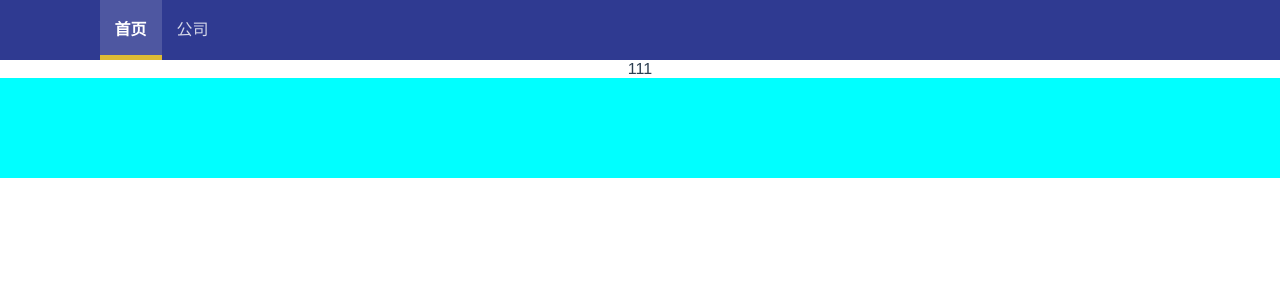
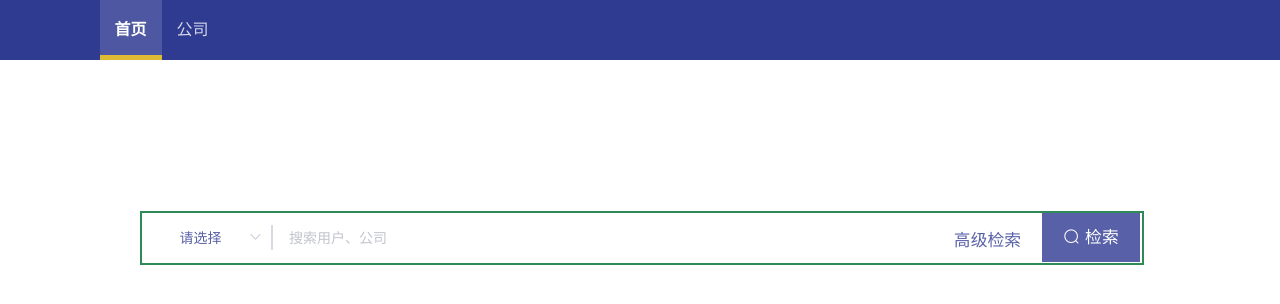
Before and after one commit to 2023-SE-13/24-SP-FrontEnd, a Vue app: page /main in a window 1280 px wide. Shown: the top 304 px of the page. Built offline with nearby package versions, Linux system fonts and the light colour scheme.

Commit message:
搜索条提交

```diff
--- a/src/views/HomePage.vue
+++ b/src/views/HomePage.vue
@@ -1,7 +1,30 @@
 <template>
-    <div>
-        {{ 111 }}
-        <div class="test"></div>
+    <div class="home-page">
+        <!-- {{ 111 }}
+        <div class="test"></div> -->
+        <div class="img-container">
+            <div class="search-bar">
+                <el-input placeholder="搜索用户、公司" @input="allow" v-model="input3" class="input-with-select">
+                    <el-select class="select" v-model="select" slot="prepend" placeholder="请选择">
+                        <el-option label="标题" value="1"></el-option>
+                        <el-option label="关键词" value="2"></el-option>
+                        <el-option label="作者" value="3"></el-option>
+                        <el-option label="学者" value="4"></el-option>
+                    </el-select>
+                    <!-- <el-select class="select select-right" v-model="select2" slot="prepend" placeholder="请选择">
+                        <el-option label="精确" value="1"></el-option>
+                        <el-option label="模糊" value="2"></el-option>
+                    </el-select> -->
+                    <!-- <el-button slot="append" type="text">文字按钮</el-button> -->
+                    <el-link slot="append" id="pro-search" type="primary" :underline="false"
+                        @click="dialogVisible = true">高级检索</el-link>
+                    <!-- <el-button id="pro-search" slot="append" icon="el-icon-search">高级检索</el-button> -->
+                    <el-button slot="append" id="search-button" icon="el-icon-search" @click="Search" ref="button"
+                        :disabled="NotAllowSearch">检索</el-button>
+                </el-input>
+            </div>
+        </div>
+
     </div>
 </template>
 <script>
@@ -13,10 +36,144 @@ export default {
     }
 }
 </script>
-<style>
-.test{
+<style scoped>
+.img-container {
+    display: block;
     width: 100%;
+    height: 435px;
+    /* background-image: url("../assets/bg.webp"); */
+    /* float: left; */
+    position: relative;
+}
+
+.search-bar {
+    margin: 20px -500px;
+    float: left;
+    position: absolute;
+    left: 50%;
+    top: 30%;
+    border: 2px solid seagreen;
+}
+
+/* .img-container .el-select .el-input {
+    width: 500px;
     height: 100px;
-    background-color: aqua;
+} */
+
+.input-with-select {
+    width: 1000px;
+    height: 50px;
+
+}
+
+
+.select-right {
+    margin-left: 20px;
+}
+
+/deep/.el-select {
+    width: 130px;
+    border-radius: null;
+}
+
+/deep/.el-input__inner {
+    height: 50px;
+    /* width: 100px;` */
+}
+
+.input-with-select .el-input-group__prepend {
+    background-color: #fff;
+
+}
+
+#pro-search {
+    display: inline-block;
+    margin-right: 40px;
+    background-color: #fff;
+    color: rgba(47, 58, 145, .8) !important;
+    font-size: larger;
+}
+
+#search-button {
+    border-color: #fff;
+    background-color: rgba(47, 58, 145, .8) !important;
+    color: #fff;
+    border-radius: 0;
+    padding: 16px 20px;
+    width: 100px;
+    font-size: larger;
+}
+
+/deep/.el-input-group__append {
+    background-color: #fff;
+    border-color: #fff;
+}
+
+/deep/.el-input__inner {
+    border-color: #fff;
+}
+
+/deep/.el-input-group__prepend {
+    background-color: #fff;
+    border-color: #fff;
+    border-radius: 0;
+}
+
+.select /deep/.el-input__inner::placeholder {
+    color: rgba(47, 58, 145, .8) !important;
+    font-weight: 500;
+    text-align: center;
+}
+
+/deep/.el-select {
+    /* border-right: 1px solid blue; */
+    position: relative;
+
+}
+
+
+/deep/.el-select::after {
+    content: '';
+    position: absolute;
+    top: 25%;
+    /* 调整分隔线位置，这里设置为盒子高度的一半 */
+    right: 0;
+    height: 50%;
+    /* 设置分隔线的高度为盒子高度的一半 */
+    width: 2px;
+    /* 设置分隔线的宽度 */
+    background-color: #d6dbe3;
+    /* 设置分隔线颜色 */
+}
+
+.pro-input {
+    /* border: #bfc3de solid 2px; */
+    width: 70%;
+    border-radius: 10px;
+    /* border-top-right-radius: 10px; */
+    /* padding: 10px; */
+    margin: 10px 0px;
+}
+
+.pro-input /deep/.el-input__inner {
+    height: 35px;
+    border: #bfc3de solid 2px;
+    border-radius: 5px;
+    margin-left: 10px;
+}
+
+.pro-input /deep/.el-input__inner:hover {
+    border-color: rgba(47, 58, 145, .8) !important;
+}
+
+.pro-input /deep/.el-input-group__prepend {
+    border: #bfc3de solid 2px;
+    width: 80px;
+    border-radius: 5px;
+    /* margin-right: 10px; */
+}
+
+.pro-but {
+    width: 115px;
 }
 </style>
```
